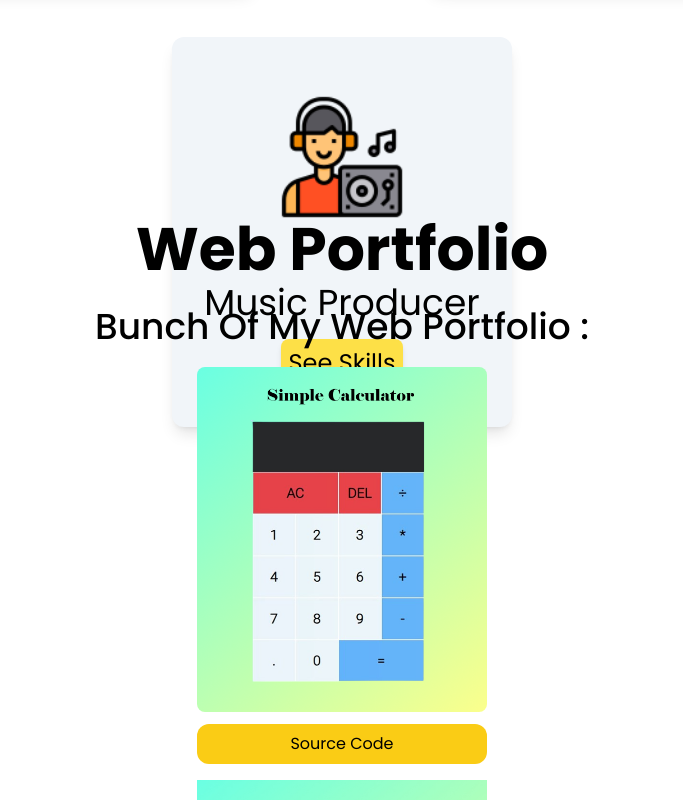
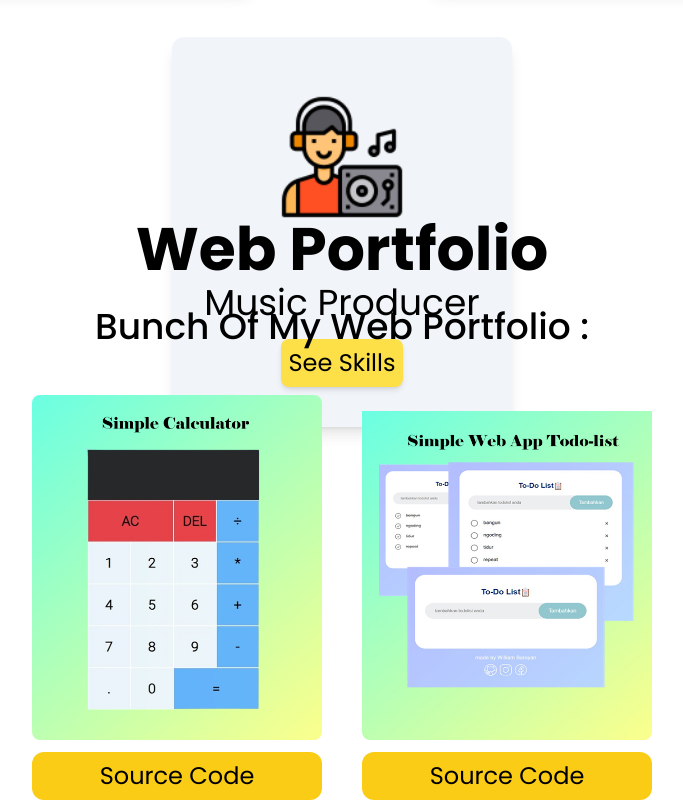
Before and after one commit to Saroyann/web-portfolio, a React (Vite) app: page / in a window 1280 px wide. Shown: the part 2637-3437 px from the top of the page, without its empty margins (298-981 px from the left). Built offline with nearby package versions, Linux system fonts and the light colour scheme.

Commit message:
initial commit

```diff
--- a/src/pages/Portfolio.jsx
+++ b/src/pages/Portfolio.jsx
@@ -4,38 +4,39 @@ import { FaGithub } from 'react-icons/fa'
 
 const Portfolio = () => {
     return (
-        <section className='h-[100vh] pt-[2rem] md:pt-[4rem] relative' id='portfolio'>
+        <section className='h-[100vh] pt-[2rem] md:pt-[4rem]' id='portfolio'>
             <h1 className='mt-3 text-3xl md:text-6xl font-bold py-2 md:py-5 text-center'>Web Portfolio</h1>
             <h2 className='text-center text-2xl md:text-4xl font-medium my-2'>Bunch Of My Web Portfolio :</h2>
 
-            <div className='mx-auto w-fit'>
+            <div className={`pt-3 md:pt-10 overflow-y-scroll ${window.innerWidth < 768 ? 'h-[570px]' : ''}`}>
 
-                <div className={`pt-3 overflow-y-scroll ${window.innerWidth < 768 ? 'h-[570px]' : ''}`}>
+                <div className='mx-auto w-fit md:gap-10 md:grid md:grid-cols-2'>
+
                     <div>
                         <img className='w-[290px] h-[345px] rounded-lg' src={calc} />
                         <a className='cursor-pointer' target='_blank' href="https://github.com/Saroyann/simple-calculator">
-                            <div className='text-center mt-3 bg-yellow-400 p-2 rounded-xl'>Source Code</div>
+                            <div className='text-center mt-3 bg-yellow-400 md:text-2xl p-2 rounded-xl'>Source Code</div>
                         </a>
                     </div>
 
                     <div>
                         <img className='pt-4 w-[290px] h-[345px] rounded-lg' src={todolist} />
                         <a className='cursor-pointer' target='_blank' href="https://github.com/Saroyann/javascript-todolist">
-                            <div className='text-center mt-3 bg-yellow-400 p-2 rounded-xl'>Source Code</div>
+                            <div className='text-center mt-3 bg-yellow-400 md:text-2xl p-2 rounded-xl'>Source Code</div>
                         </a>
                     </div>
 
                     <div>
                         <img className='pt-4 w-[290px] h-[345px] rounded-lg' src={weather} />
                         <a className='cursor-pointer' target='_blank' href="https://github.com/Saroyann/javascript-weather-app">
-                            <div className='text-center mt-3 bg-yellow-400 p-2 rounded-xl'>Source Code</div>
+                            <div className='text-center mt-3 bg-yellow-400 md:text-2xl p-2 rounded-xl'>Source Code</div>
                         </a>
                     </div>
 
                     <div>
                         <img className='pt-4 w-[290px] h-[345px] rounded-lg' src={qr} />
                         <a className='cursor-pointer' target='_blank' href="https://github.com/Saroyann/javascript-qr-generator">
-                            <div className='text-center mt-3 bg-yellow-400 p-2 rounded-xl'>Source Code</div>
+                            <div className='text-center mt-3 bg-yellow-400 md:text-2xl p-2 rounded-xl'>Source Code</div>
                         </a>
                     </div>
                 </div>
```
